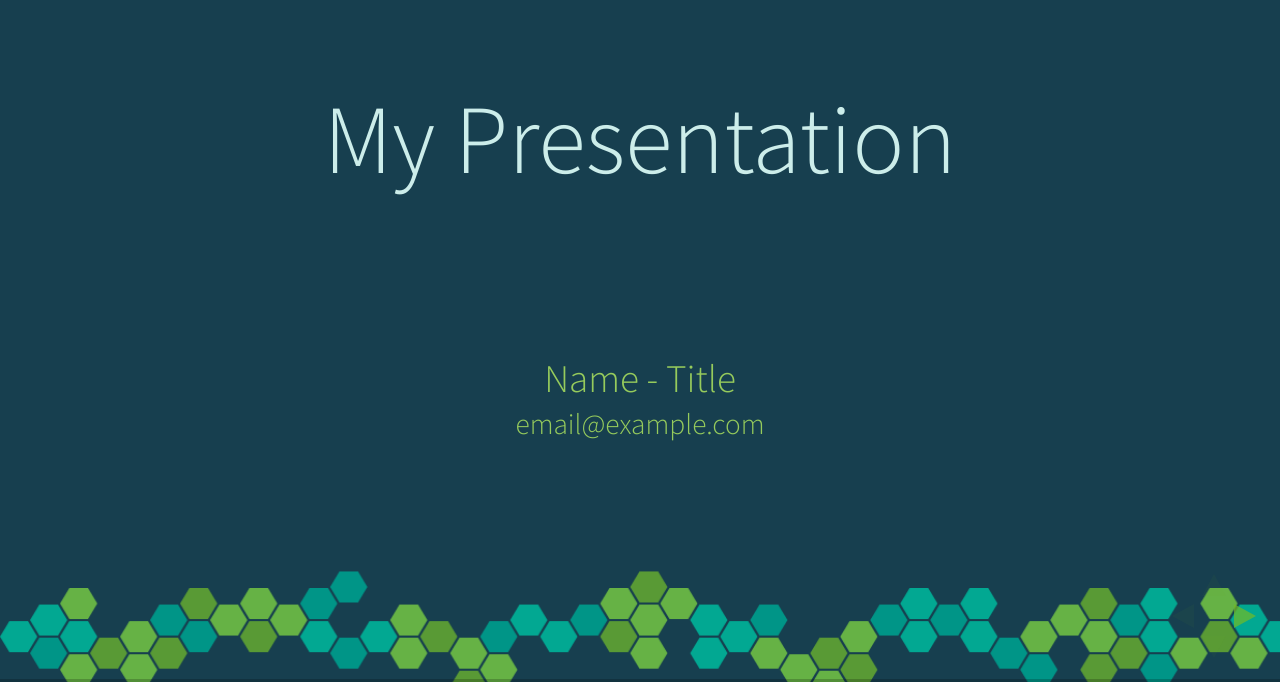
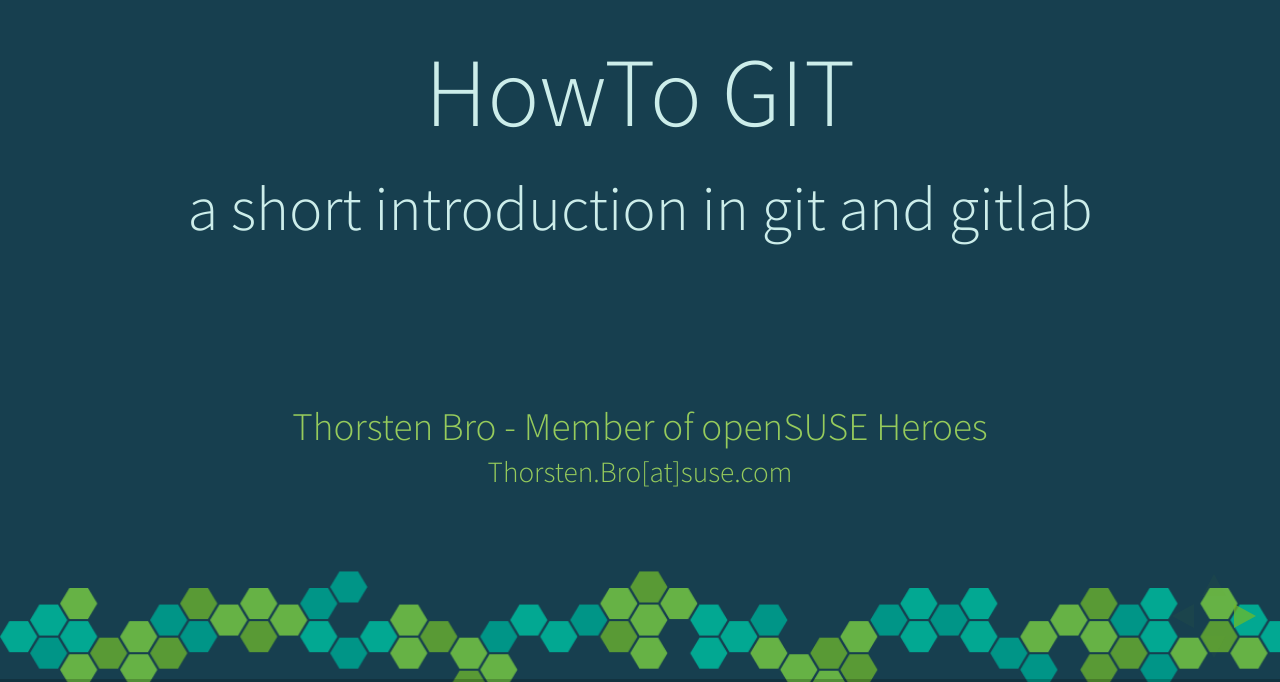
Before and after one commit to TheRealBro/how-to-git, a plain HTML site: page index.html in a window 1280 px wide. Shown: the part 118-800 px from the top of the page. Drawn offline with Linux system fonts and the light colour scheme.

Commit message:
set title

```diff
--- a/index.html
+++ b/index.html
@@ -2,7 +2,7 @@
 <html>
   <head>
     <meta charset="utf-8">
-    <title>openSUSE Presentation Template</title>
+    <title>openSUSEi: HowTo GIT</title>
     <link rel="stylesheet" href="css/reveal.css">
     <link rel="stylesheet" href="css/theme/opensuse.css">
     <link rel="stylesheet" href="lib/css/github.css">
@@ -12,10 +12,11 @@
       <div class="slides">
         <section data-background="img/hexagons.png" data-background-size="100%"
                  data-background-position="50% 105%">
-          <h1>My Presentation</h1>
+          <h1>HowTo GIT</h1>
+	  <h2>a short introduction in git and gitlab</h2>
 
-          <div class="title-name">Name - Title</div>
-          <div class="title-mail">email@example.com</div>
+          <div class="title-name">Thorsten Bro - Member of openSUSE Heroes</div>
+          <div class="title-mail">Thorsten.Bro[at]suse.com</div>
         </section>
         <!-- Slides are separated by newline + three dashes + newline, vertical slides identical but two dashes -->
         <section data-markdown="slides.md" data-separator="^\n---\n$" data-separator-vertical="^\n--\n$"></section>
```
